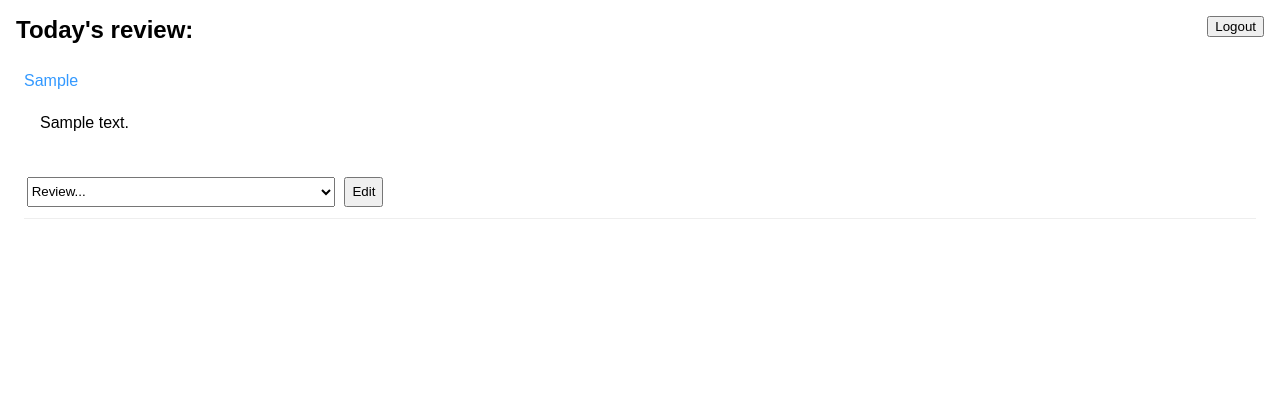
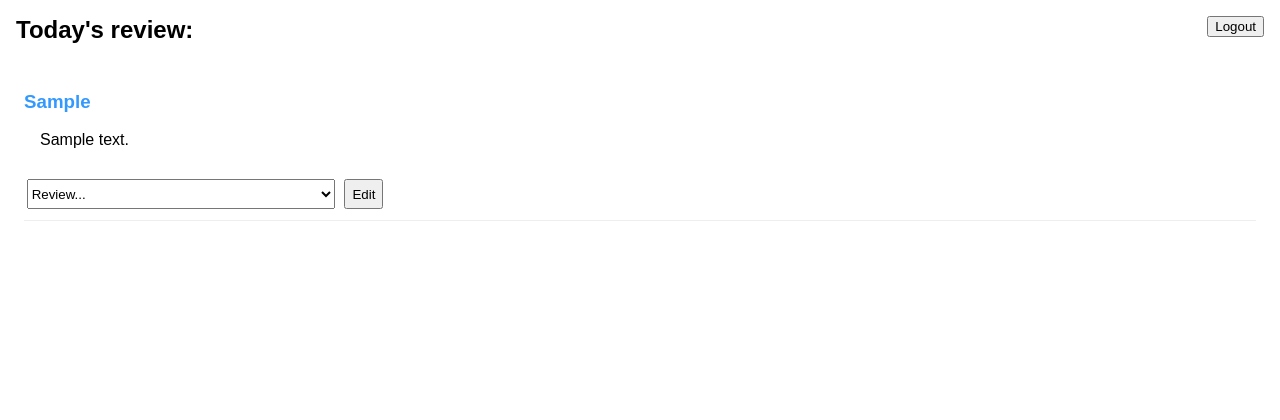
Before and after one commit to blazej-czapp/review, a Django app: page / in a window 1280 px wide. Shown: the top 420 px of the page. Run offline with Django 3.2, Linux system fonts and the light colour scheme; a user stored in the database is signed in; tables that the repository leaves empty hold one stand-in row (values such as "Sample post"); some libraries are stand-ins or nearby versions.

Commit message:
Clean up vertical spacing and style non-hyperlink locations differently

```diff
--- a/web/static/web/style.css
+++ b/web/static/web/style.css
@@ -6,16 +6,21 @@ body {
     padding: 0.5em;
 }
 
-.review_item_caption {
-    padding-bottom: 0.5em;
-}
-
 .review_item_caption a {
     color:#3399ff;
     text-decoration: none;
 }
 
+.review_item_location_non_hyperlink {
+    font-weight: bold;
+    font-style: italic;
+    color: #808080;
+}
+
 .review_item_details {
     padding-left: 1em;
-    padding-bottom: 0.5em;
 }
+
+.review_quality_select {
+    margin-top: 1em;
+}
--- a/web/templates/web/review_item.html
+++ b/web/templates/web/review_item.html
@@ -3,25 +3,25 @@
 <div class="review_item" id="{{ data.id }}">
     <div class="review_item_caption">
         {% if data.is_hyperlink %}
-            <a target="_blank" rel="noopener noreferrer" href='{{ data.location }}'>{{ data.caption }}</a>
+            <h3><a target="_blank" rel="noopener noreferrer" href='{{ data.location }}'>{{ data.caption }}</a></h3>
         {% else %}
-            <strong>{{ data.caption }}</strong>
+            <h3>{{ data.caption }}</h3>
         {% endif %}
     </div>
     {% if data.location and not data.is_hyperlink or data.notes %}
         <div class="review_item_details">
             {% if not data.is_hyperlink %}
-                {{ data.location }}<br>
+                <span class=review_item_location_non_hyperlink>{{ data.location }}</span><br>
             {% endif %}
             {% if data.notes %}
                 {% autoescape off %}
                     {{ data.notes | markdown }}
-                {% endautoescape %}<br>
+                {% endautoescape %}
             {% endif %}
         </div>
     {% endif %}
 
-    <select name="quality" id="quality_{{ data.id }}" onchange="reviewed({{ data.id }}); $('#{{ data.id }}').toggle('medium')">
+    <select name="quality" class="review_quality_select" id="quality_{{ data.id }}" onchange="reviewed({{ data.id }}); $('#{{ data.id }}').toggle('medium')">
       <option disabled selected value="-1">Review...</option>
       <option value="0">complete blackout</option>
       <option value="1">incorrect response; the correct one remembered</option>
```
